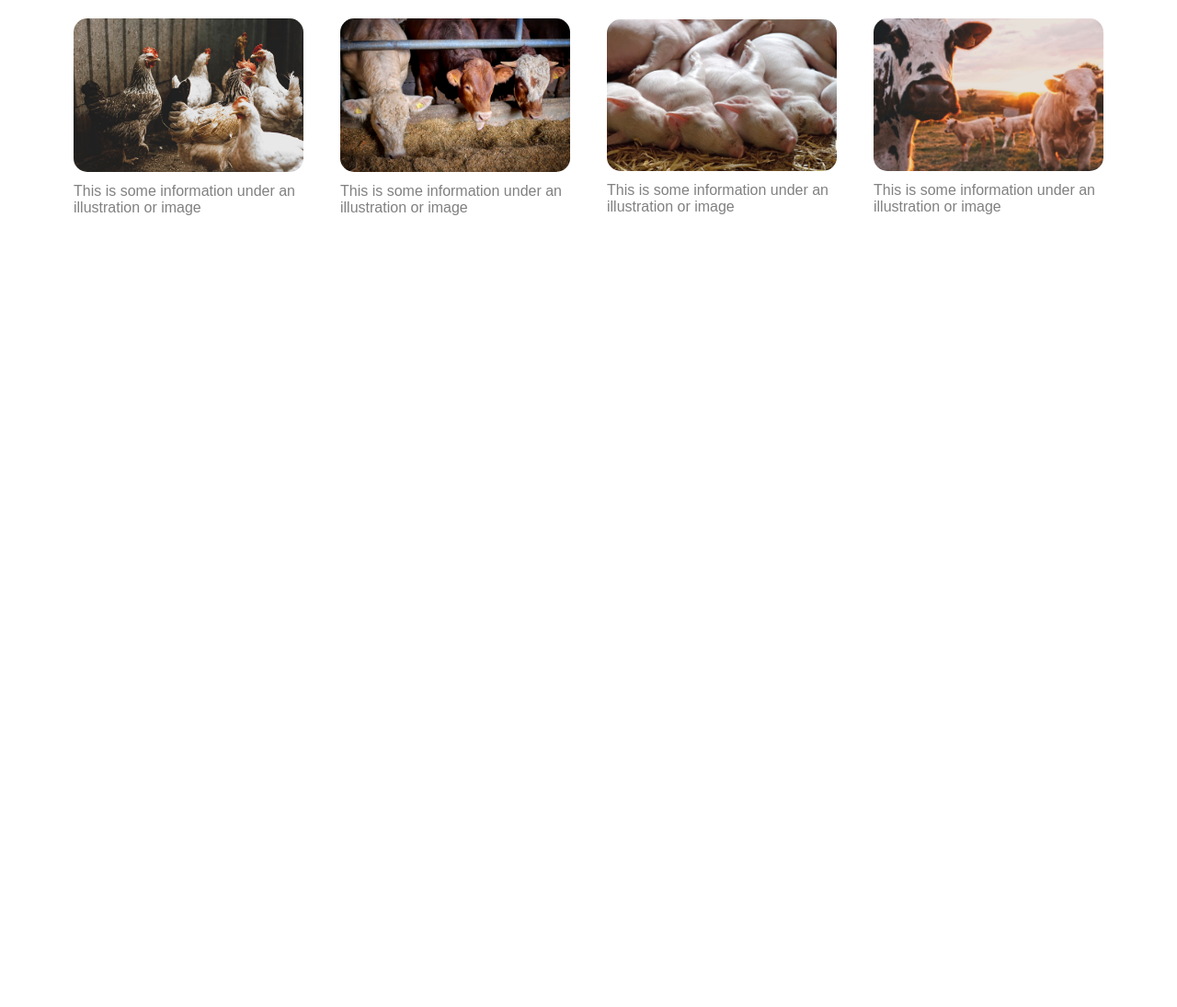
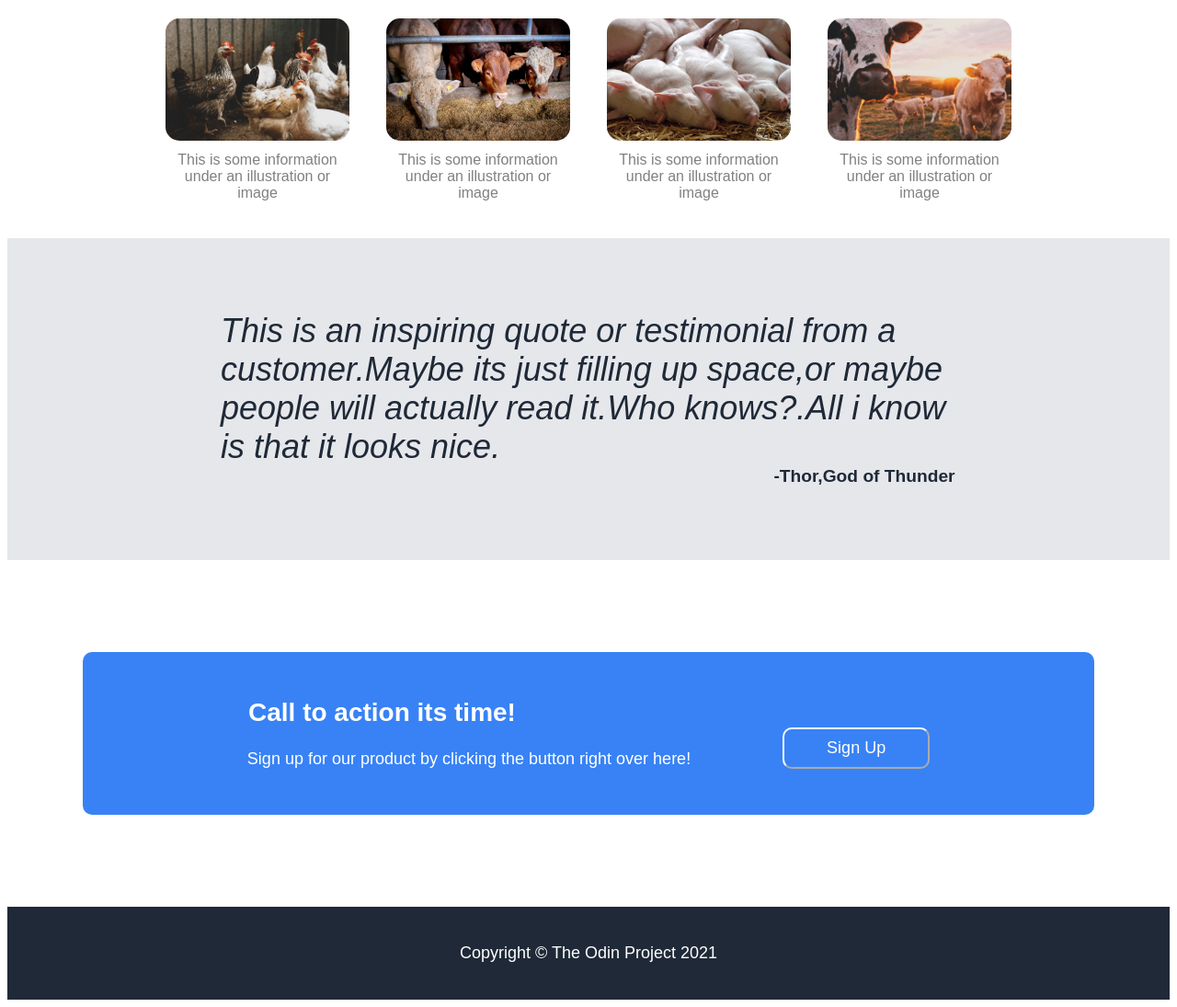
Before and after one commit to shanecoutinho/Landing-Page, a plain HTML site: page index.html in a window 1280 px wide. Shown: the part 500-1595 px from the top of the page at 92% size. Before the commit the page ends 800 px from the top, so only its background shows below. Drawn offline with Linux system fonts and the light colour scheme.

Commit message:
Landing page completed bugs on alignment hero 4

```diff
--- a/index.html
+++ b/index.html
@@ -52,17 +52,20 @@
 
         </div>
     </div>
-
-
-
-
-
-
-
-
-
-
-
+    <div class="container-3">
+        <div class="maintext-3">This is an inspiring quote or testimonial from a customer.Maybe its just filling up space,or maybe people will actually read it.Who knows?.All i know is that it looks nice.</div>
+        <div class="author">-Thor,God of Thunder</div>
+    </div>
+    <div class="container-4">
+        <div class="maintext-4">Call to action its time!</div>
+        <div class="content-4">
+            <div>Sign up for our product by clicking the button right over here!</div>
+            <button class="signup-button">Sign Up</button>
+        </div>
+    </div>
+    <div class="footer">
+        Copyright © The Odin Project 2021
+    </div>
 
 </body>
 </html>
--- a/style.css
+++ b/style.css
@@ -86,7 +86,7 @@ ul {
 }
 #img2 {
     height: auto;
-    width: 250px;
+    width: 200px;
     border-radius: 15px;
 }
 .image-1,.image-2,.image-3,.image-4 {
@@ -98,6 +98,80 @@ ul {
 }
 .illus {
     color: grey;
-    max-width: 250px;
+    max-width: 200px;
+    text-align: center;
 }
 /* END OF SECOND HERO*/
+.container-3 {
+    background-color: #E5E7EB;
+    padding: 80px;
+    display: flex;
+    flex-direction: column;
+    align-items: center;
+
+
+}
+.maintext-3 {
+    color: #1F2937;
+    font-size: 36px;
+    font-style: italic;
+    max-width: 800px;
+    font-weight: 1ss00;
+
+}
+.author {
+    color: #1F2937;
+    font-weight: 900;
+    font-size: larger;
+    padding-left: 600px ;
+
+}
+/*END OF THIRD HERO*/
+.container-4 {
+    background-color: #3882F6;
+    padding: 50px;
+    border-radius: 10px;
+    width: 1000px;
+    color: white;
+    margin: auto;
+    margin-top: 100px;
+    margin-bottom: 100px;
+
+
+}
+.content-4 {
+    display: flex;
+    font-size: 18px;
+    justify-content: center;
+    gap: 100px;
+    align-items: flex-end
+
+}
+.maintext-4 {
+    font-size: 28px;
+    font-weight: 800;
+    padding-left:130px ;
+
+
+}
+.signup-button {
+    background-color: #3882F6;
+    width: 160px ;
+    border-radius: 10px ;
+    color: white;
+    padding: 10px;
+    font-size: large;
+    border-color:  white;
+
+
+}
+/* END OF FOURTH HERO*/
+.footer {
+    background-color: #1F2937;
+    color: white;
+    display: flex;
+    justify-content: center;
+    align-items: center;
+    padding: 40px;
+    font-size: large;
+}
```
